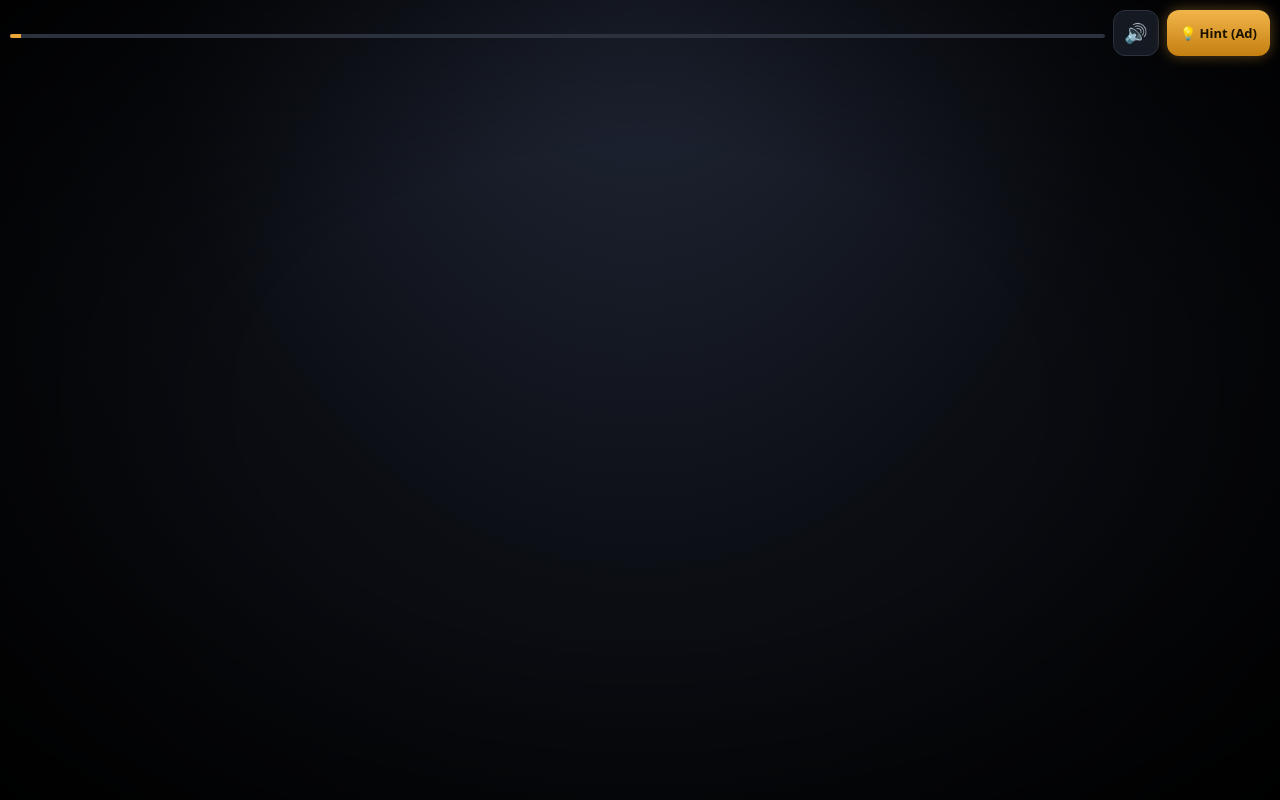
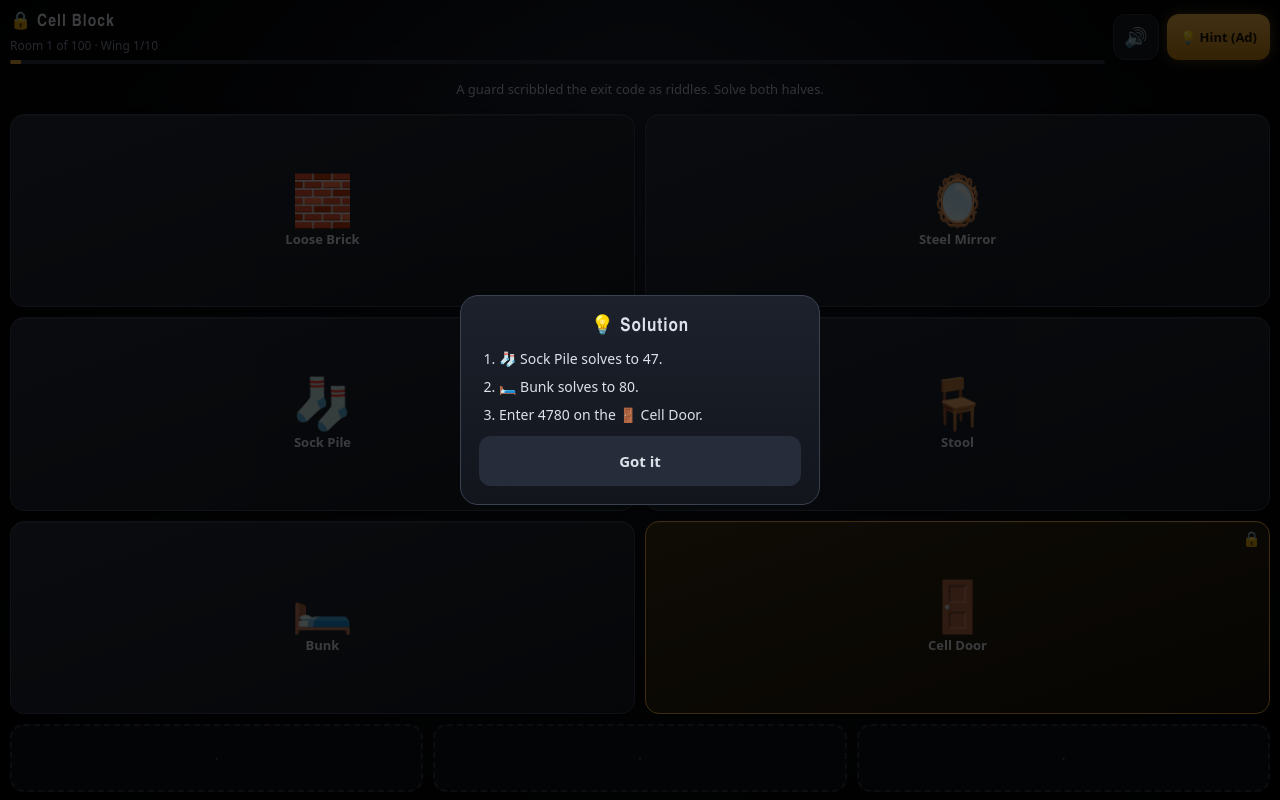
Before and after one commit to manoharorsu-dotcom/prison-escape, a plain HTML site: page index.html in a window 1280 px wide. Both pictures are taken after a click on the button "💡 Hint (Ad)". Drawn offline with Linux system fonts and the light colour scheme.

Commit message:
Update index.html

```diff
--- a/index.html
+++ b/index.html
@@ -302,4 +302,17 @@ async function showRewardedAdHint() {
   try {
     /* ====== PASTE YOUR REWARDED-AD SDK TRIGGER HERE ======
        AdsGram:  const AdController = window.Adsgram.init({ blockId: "YOUR_BLOCK_ID" });
-                 await AdCon
+                 await AdController.show();          // resolves when the ad is watched, rejects if skipped
+       Monetag:  await show_YOUR_ZONE_ID();           // resolves after the rewarded ad completes
+       Remove the line below once a real ad SDK is wired in. */
+    await Promise.resolve();
+  } catch (err) { return msg("Ad not completed. Watch the full ad to unlock the hint."); }
+  modal(`<h3>💡 Solution</h3><ol>${cur.st.map(s => `<li>${s}</li>`).join("")}</ol>`, [["Got it"]]);
+}
+$("#hint").addEventListener("click", showRewardedAdHint);
+$("#mute").addEventListener("click", () => { S.mute = S.mute ? 0 : 1; save(); render(); if (!S.mute) sfx.click(); });
+
+start(S.room);
+</script>
+</body>
+</html>
```
